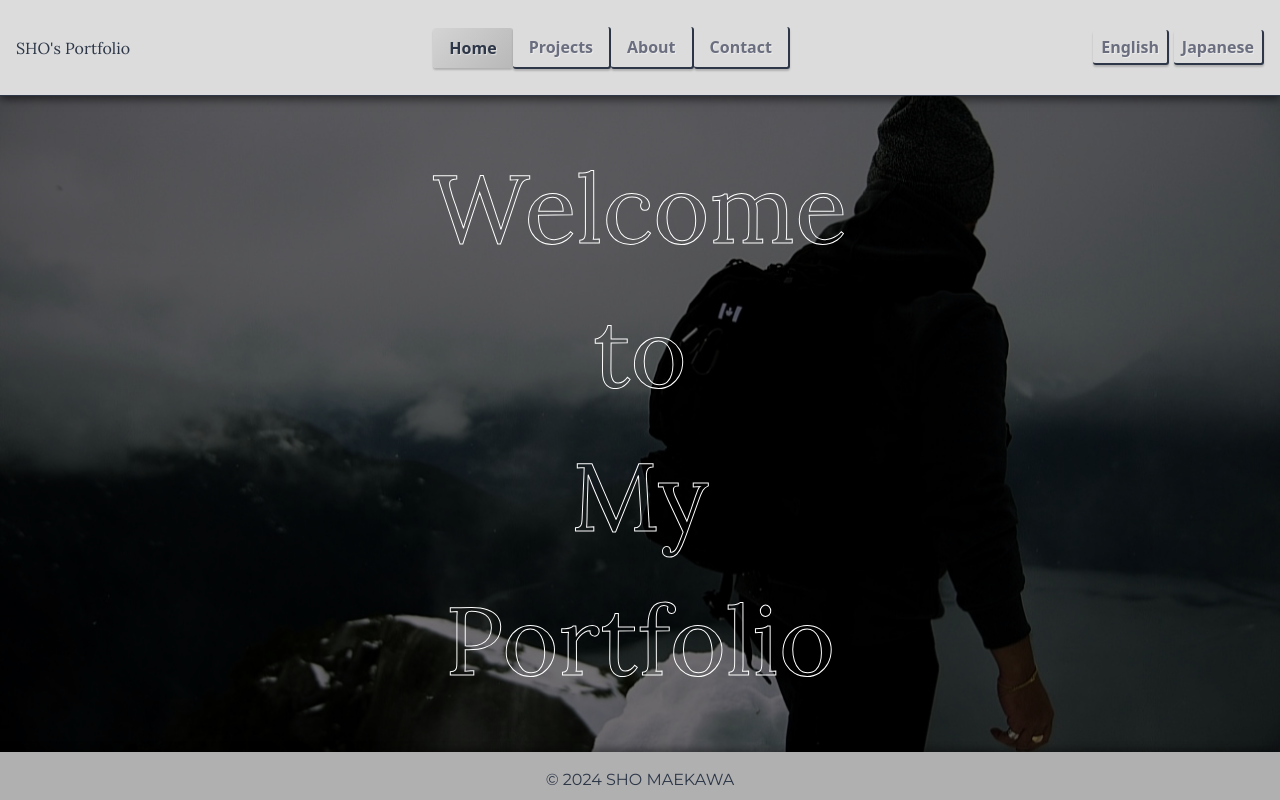
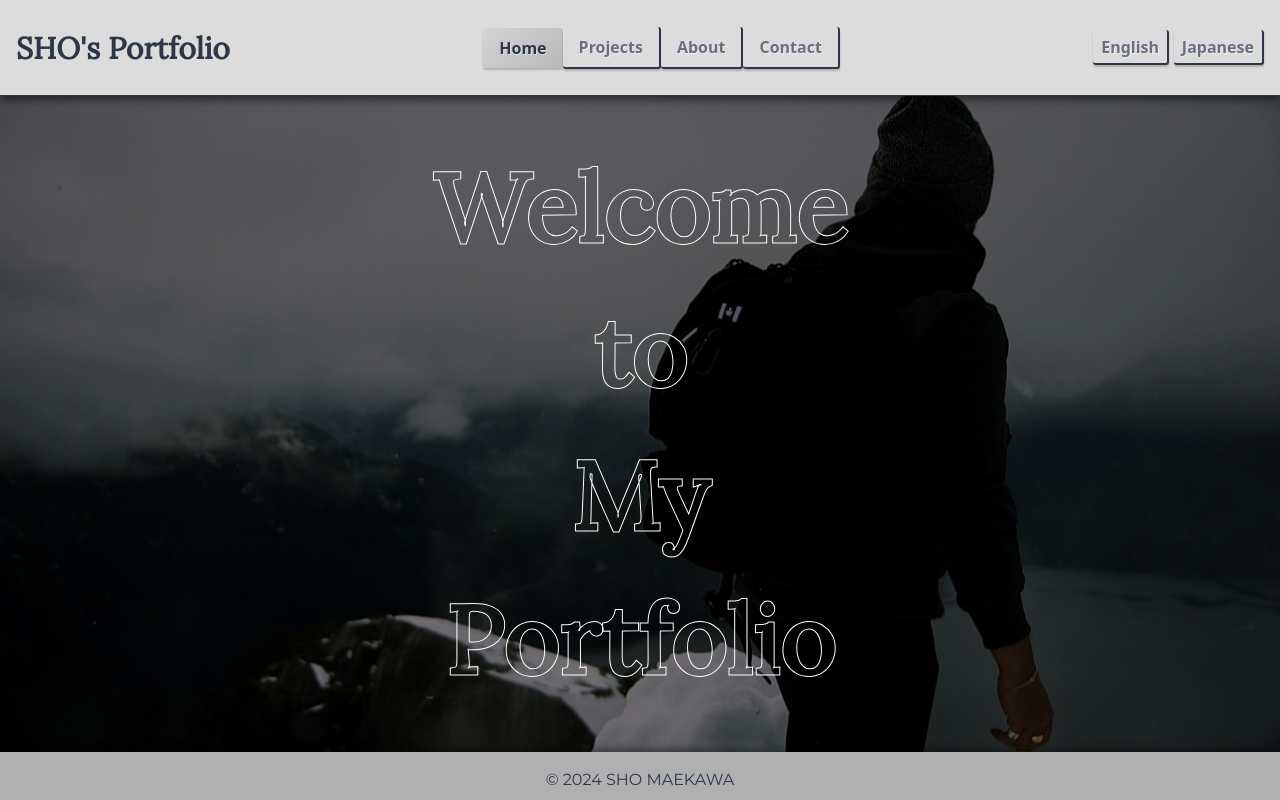
Before and after one commit to Sho-92/my-portfolio, a website: page docs/index.html in a window 1280 px wide. Drawn offline with nearby package versions, Linux system fonts and the light colour scheme; files that its build step writes are made by us from their sources; files whose address does not match are found by name.

Commit message:
Fixed for CSS on Pages

```diff
--- a/docs/index.html
+++ b/docs/index.html
@@ -3,9 +3,9 @@
 <head>
     <meta charset="UTF-8">
     <meta name="viewport" content="width=device-width, initial-scale=1.0">
-    <link href="dist/styles.css" rel="stylesheet"> <!-- Tailwind CSSのスタイル -->
-    <link href="dist/css/common.css" rel="stylesheet"> <!-- 共通スタイル -->
-    <link href="dist/css/index.css" rel="stylesheet"> <!-- indexページ固有のスタイル -->
+    <link href="/my-portfolio/dist/styles.css" rel="stylesheet"> <!-- Tailwind CSSのスタイル -->
+    <link href="/my-portfolio/dist/css/common.css" rel="stylesheet"> <!-- 共通スタイル -->
+    <link href="/my-portfolio/dist/css/index.css" rel="stylesheet"> <!-- indexページ固有のスタイル -->
     <link href="https://fonts.googleapis.com/css2?family=Roboto&family=Montserrat&family=Lora&display=swap" rel="stylesheet">
 
     <title>Portfolio</title>
```
